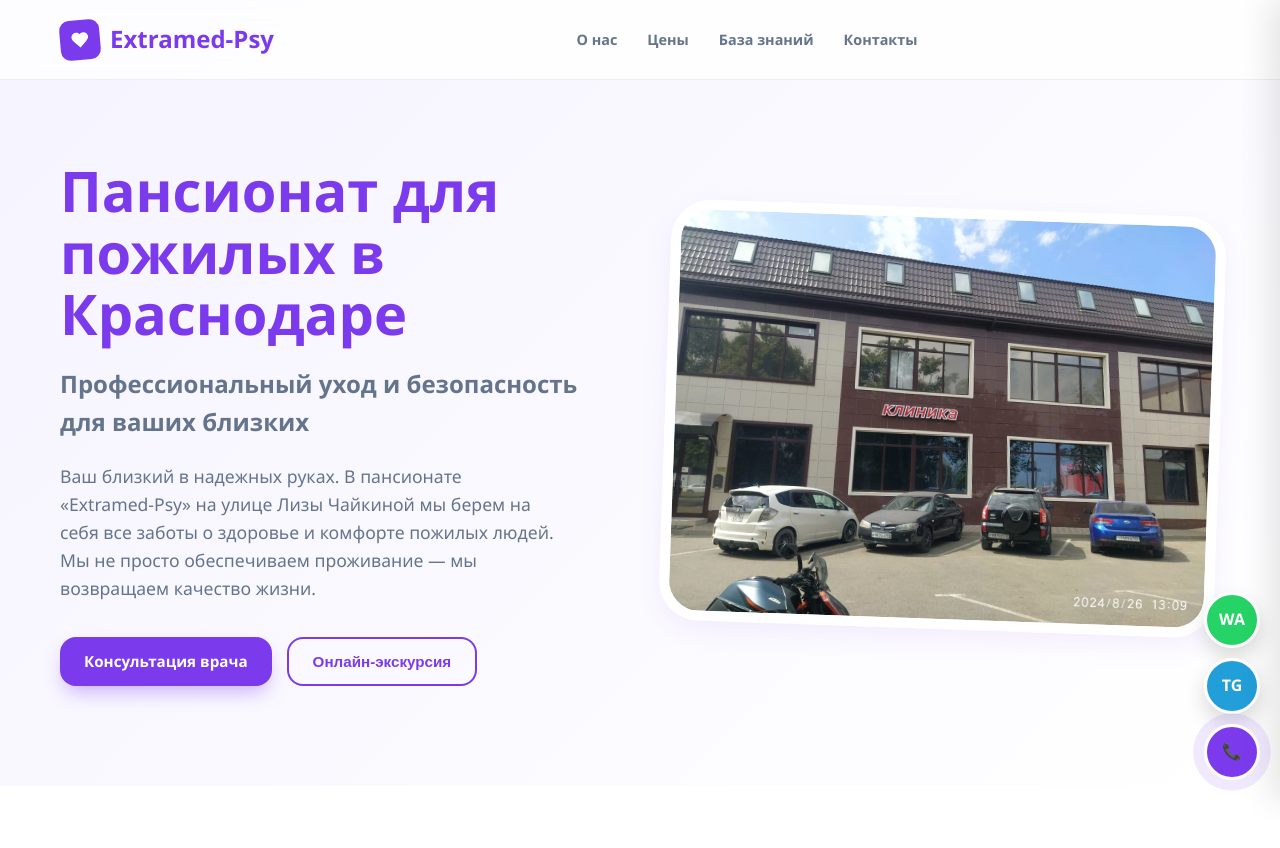
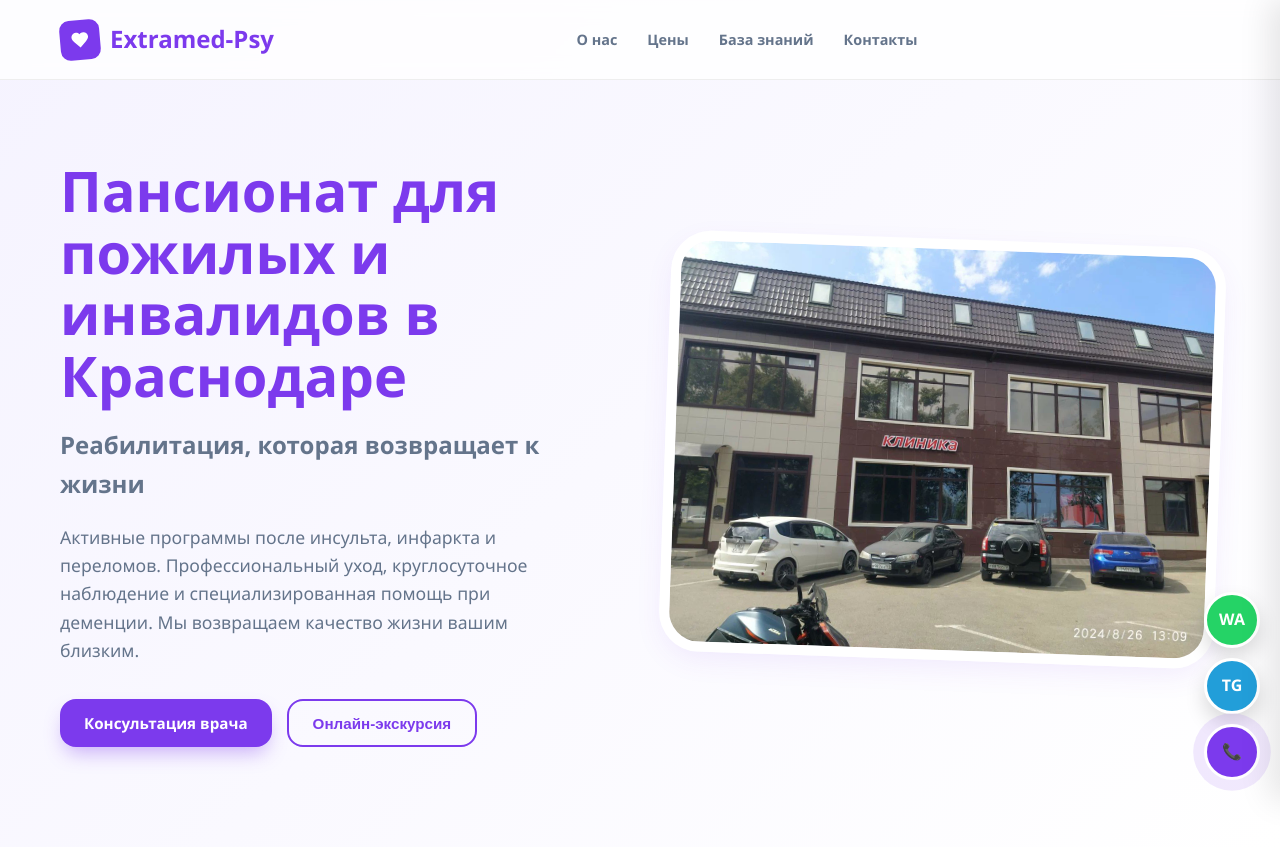
Before and after one commit to manusteamkrr-hub/orchids-----bitrix--, a PHP site: page /index.php in a window 1280 px wide. Shown: the top 848 px of the page. Run offline with PHP 8.4, Linux system fonts and the light colour scheme.

Commit message:
Upload codebase file index.php

```diff
--- a/index.php
+++ b/index.php
@@ -379,9 +379,9 @@ if ($page === 'articles') {
         <section class="hero">
             <div class="container hero-grid">
                 <div>
-                    <h1 style="color: var(--primary);">Пансионат для пожилых в Краснодаре</h1>
-                    <h2 style="font-size: 1.5rem; margin-bottom: 20px; color: var(--text-muted); font-weight: 700;">Профессиональный уход и безопасность для ваших близких</h2>
-                    <p>Ваш близкий в надежных руках. В пансионате «Extramed-Psy» на улице Лизы Чайкиной мы берем на себя все заботы о здоровье и комфорте пожилых людей. Мы не просто обеспечиваем проживание — мы возвращаем качество жизни.</p>
+                    <h1 style="color: var(--primary);">Пансионат для пожилых и инвалидов в Краснодаре</h1>
+                    <h2 style="font-size: 1.5rem; margin-bottom: 20px; color: var(--text-muted); font-weight: 700;">Реабилитация, которая возвращает к жизни</h2>
+                    <p>Активные программы после инсульта, инфаркта и переломов. Профессиональный уход, круглосуточное наблюдение и специализированная помощь при деменции. Мы возвращаем качество жизни вашим близким.</p>
                     <div style="display: flex; gap: 15px; flex-wrap: wrap; margin-top: 30px;">
                         <a href="tel:88612906619" class="btn btn-primary">Консультация врача</a>
                         <button class="btn btn-outline" onclick="toggleModal(true)">Онлайн-экскурсия</button>
```
